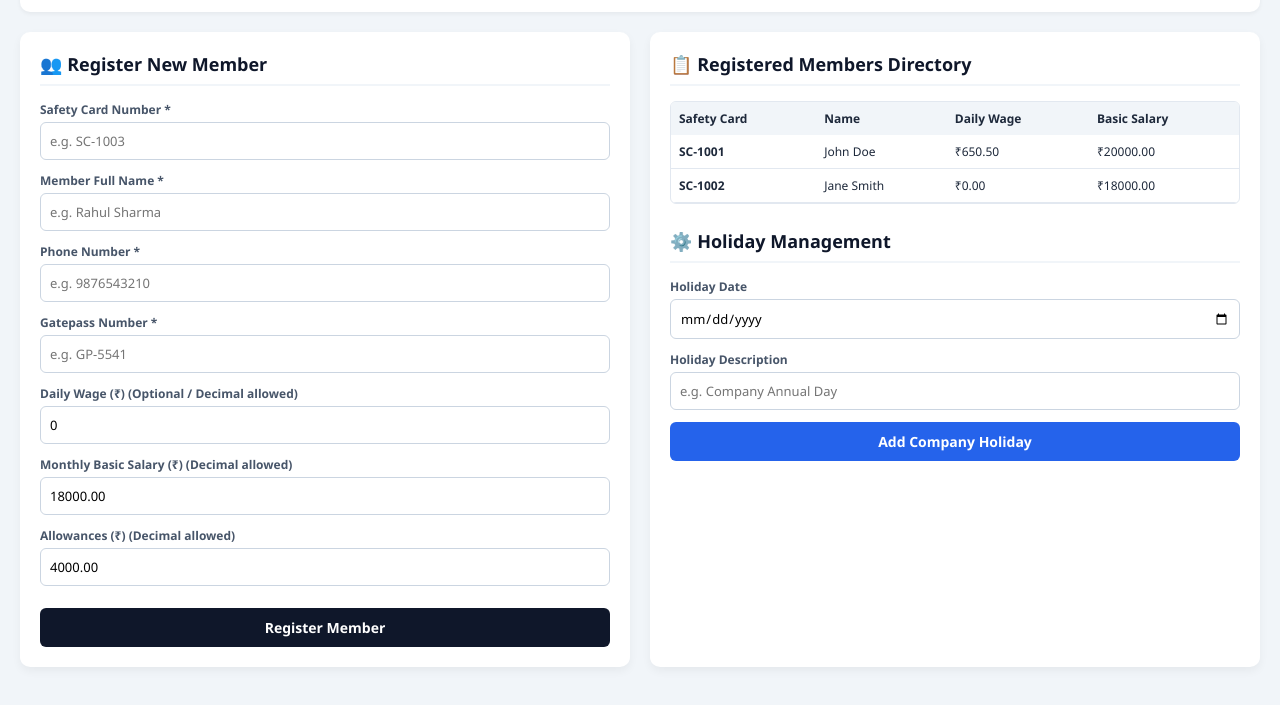
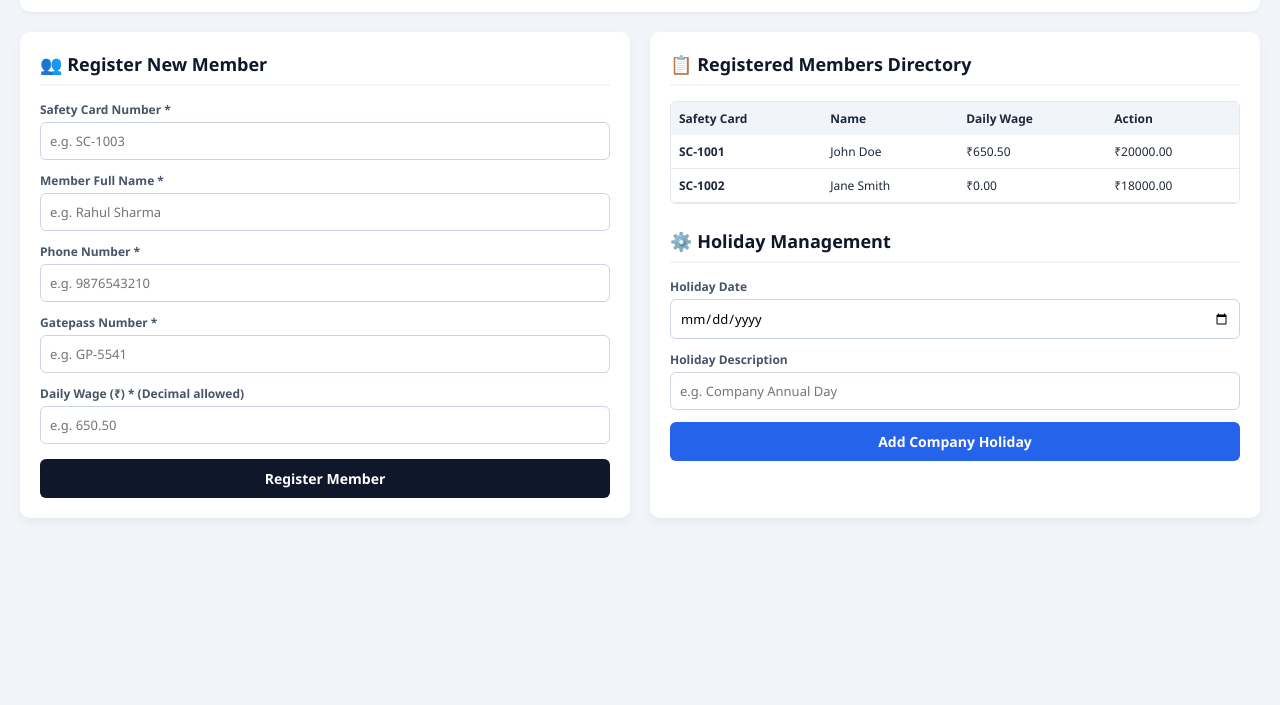
Before and after one commit to charli1079/payroll-system, a plain HTML site: page admin.html in a window 1280 px wide. Both pictures are taken after a click on the button "Login to Admin Panel". Shown: the part 103-808 px from the top of the page. Drawn offline with Linux system fonts and the light colour scheme.

Commit message:
Update admin.html

```diff
--- a/admin.html
+++ b/admin.html
@@ -42,10 +42,11 @@
         </header>
 
         <div class="admin-grid-layout">
-            <!-- MEMBER REGISTRATION FORM -->
+            <!-- MEMBER REGISTRATION / EDIT FORM -->
             <div class="card">
-                <h2>👥 Register New Member</h2>
-                <form onsubmit="handleAddMember(event)">
+                <h2 id="formTitle">👥 Register New Member</h2>
+                <form id="memberForm" onsubmit="handleAddOrUpdateMember(event)">
+                    <input type="hidden" id="editIndex" value="-1">
                     <div class="form-group">
                         <label>Safety Card Number *</label>
                         <input type="text" id="newMemCardNo" required placeholder="e.g. SC-1003">
@@ -63,18 +64,14 @@
                         <input type="text" id="newMemGatepass" required placeholder="e.g. GP-5541">
                     </div>
                     <div class="form-group">
-                        <label>Daily Wage (₹) (Optional / Decimal allowed)</label>
-                        <input type="number" id="newMemDailyWage" step="0.01" min="0" value="0" placeholder="e.g. 650.50">
+                        <label>Daily Wage (₹) * (Decimal allowed)</label>
+                        <input type="number" id="newMemDailyWage" step="0.01" min="0" required placeholder="e.g. 650.50">
                     </div>
-                    <div class="form-group">
-                        <label>Monthly Basic Salary (₹) (Decimal allowed)</label>
-                        <input type="number" id="newMemBasic" step="0.01" min="0" required value="18000.00">
+
+                    <div style="display: flex; gap: 10px; margin-top: 15px;">
+                        <button type="submit" id="submitBtn" class="btn btn-admin">Register Member</button>
+                        <button type="button" id="cancelEditBtn" class="btn btn-danger hidden" onclick="cancelEdit()">Cancel Edit</button>
                     </div>
-                    <div class="form-group">
-                        <label>Allowances (₹) (Decimal allowed)</label>
-                        <input type="number" id="newMemAllowance" step="0.01" min="0" required value="4000.00">
-                    </div>
-                    <button type="submit" class="btn btn-admin" style="margin-top: 10px;">Register Member</button>
                 </form>
             </div>
 
@@ -88,7 +85,7 @@
                                 <th>Safety Card</th>
                                 <th>Name</th>
                                 <th>Daily Wage</th>
-                                <th>Basic Salary</th>
+                                <th>Action</th>
                             </tr>
                         </thead>
                         <tbody id="memberTableBody"></tbody>
```
